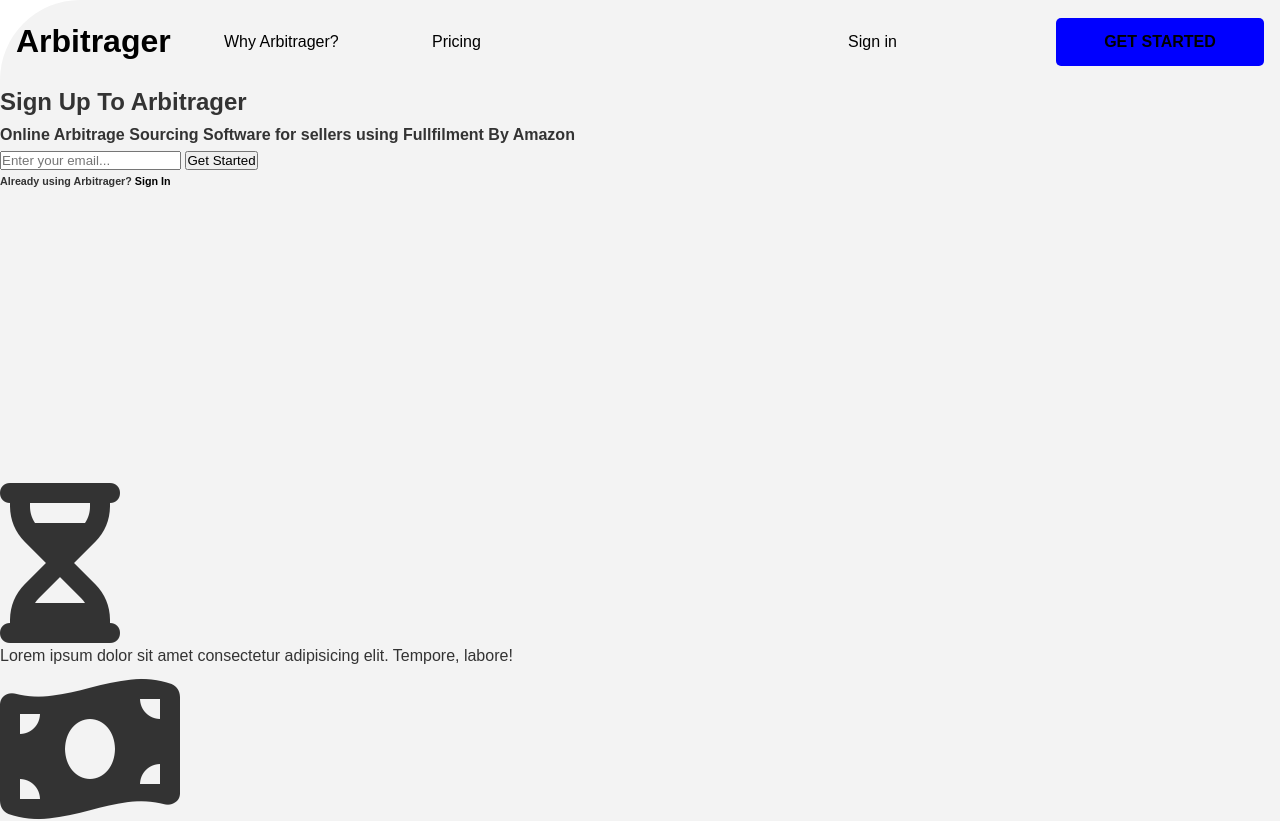
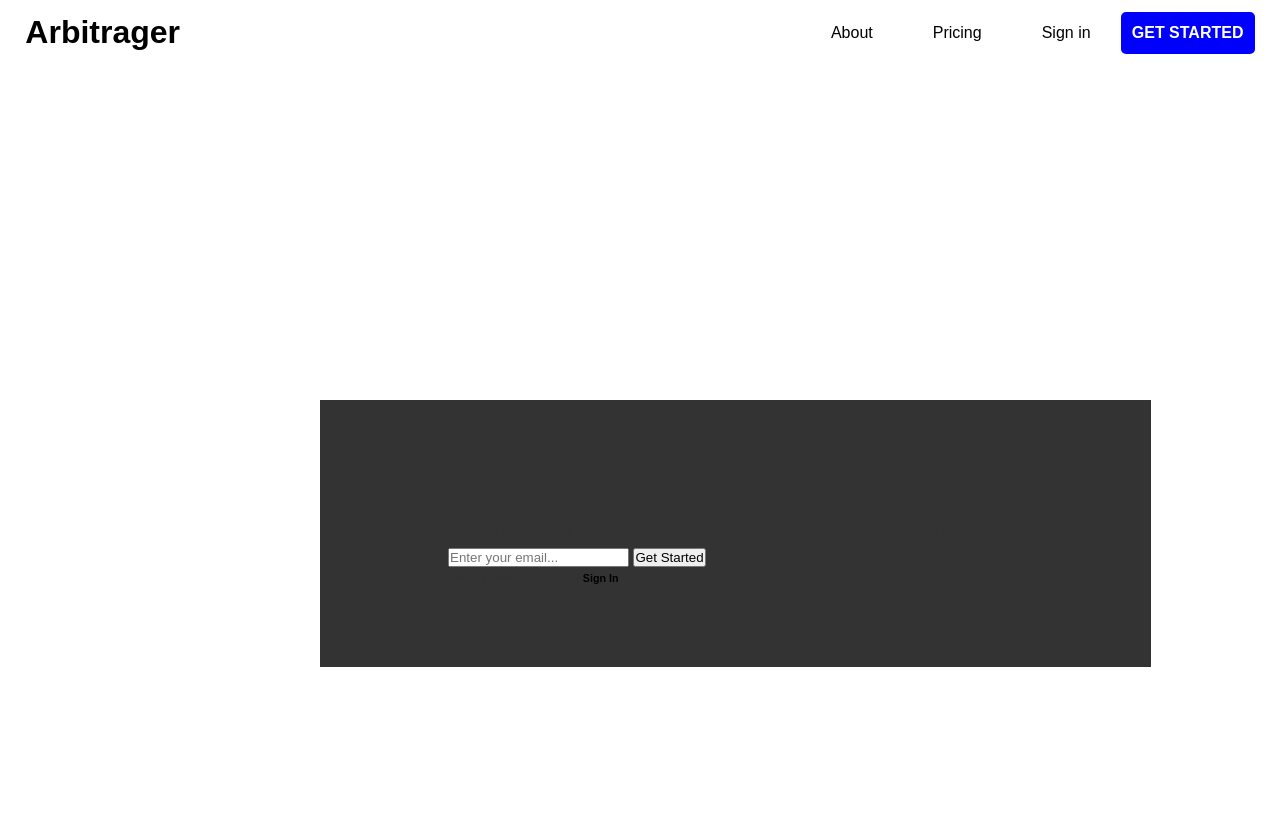
Before and after one commit to Ryan-Daly/Web_Scraper, a plain HTML site: page index.html in a window 1280 px wide. Shown: the top 821 px of the page. After the commit the page ends 800 px from the top, so only its background shows below. Drawn offline with Linux system fonts and the light colour scheme.

Commit message:
nav bar layout

```diff
--- a/css/style.css
+++ b/css/style.css
@@ -18,49 +18,47 @@
 
 a {
     text-decoration: none;
-    color: #000000;
+    color: black;
 }
-
-ul {
-    list-style: none;
-}
-
-/* img {
-    max-width: 100%;
-} */
 
 .main-container {
     display: grid;
-    max-width: auto;
-    margin: auto;
     overflow: hidden;
-    background-color: #f3f3f3;
-    border-radius: 80px 0px;
+
 }
 
-
 .navbar {
-    display: grid;
-    grid-gap: 0px;
-    grid-template-columns: 1fr 5fr;
+    display: flex;
+    flex-wrap: nowrap;
+    justify-content: space-around;
     align-items: center;
-    padding: 1rem;
-    width: 100%;
+    flex-basis: 100%;
 }
 
 .nav-main {
-    display: grid;
-    grid-template-columns: 1fr 2fr 1fr 1fr;
+    display: flex;
+    flex-wrap: nowrap;
+    justify-content: flex-end;
     align-items: center;
+    flex-basis: 80%;
 }
 
-.logo {
-    font-size: 2rem;
+.nav-main a {
+    padding: 20px 30px;
 }
 
-.listitem-4 {
+.nav-main a:visited {
+    color: black;
+}
+
+h1.logo {
+    font-size: 2rem;
+    justify-content: start;
+}
+
+a.nav-get-started {
     color: #ffffff;
-    padding: 0.7rem;
+    padding: 0.5rem 0.7rem;
     background: blue;
     border-radius: 5px;
     text-align: center;
@@ -69,6 +67,23 @@
 
 }
 
+/* main body */
+
 .top-container {
-    min-height: 400px;
+    display: grid;
+    /* grid-template-columns: 1fr 3fr 1fr;
+    grid-template-rows: 1fr 3fr 1fr; */
+    justify-items: center;
+    align-items: center;
+    justify-content: center;
+    align-content: center;
 }
+
+.body-container {
+    background-color: #333333;
+    padding: 5rem 8rem;
+    position: fixed;
+    top: 50%;
+    left: 25%;
+
+}
--- a/index.html
+++ b/index.html
@@ -14,16 +14,17 @@
         <!-- Navigation -->
         <nav class="navbar">
             <h1 class="logo"><a href="#">Arbitrager</a></h1>
-            <ul class="nav-main">
-                <li class="listitem-1"><a href="#">Why Arbitrager?</a></li>
-                <li class="listitem-2"><a href="#">Pricing</a></li>
-                <li class="listitem-3"><a href="login.html">Sign in</a></li>
-                <li class="listitem-4"><a href="login.html">Get Started</a></li>
-            </ul>
+            <div class="nav-main">
+                <a class="nav-about" href="#">About</a>
+                <a class="nav-price" href="#">Pricing</a>
+                <a class="nav-signin" href="login.html">Sign in</a>
+                <a class="nav-get-started" href="login.html">Get Started</a>
+            </div>
         </nav>
 
         <!-- Top Box -->
         <section class="top-container">
+            <div class="body-container">
                 <div class="top-box heading">
                     <h1>Sign Up To Arbitrager</h1>
                     <h4>Online Arbitrage Sourcing Software for sellers using Fullfilment By Amazon</h4>
@@ -37,9 +38,10 @@
                         <span><a href="login.html">Sign In</a></span>
                     </h6>
                 </div>
+            </div>
         </section>
 
-        <!-- Feature Box -->
+        <!-- Feature Box
         <section class="feature-container">
             <div class="feature feature-a">
                 <i class="fas fa-hourglass-half fa-10x"></i>
@@ -53,10 +55,10 @@
                 <i class="fas fa-arrow-up fa-10x"></i>
                 <p>High ROI, Lorem ipsum dolor sit amet consectetur adipisicing elit. Excepturi accusamus voluptatibus pariatur similique fuga laudantium officia, sapiente ut tempora deleniti.</p>
             </div>
-        </section>
+        </section> -->
 
         <!-- Prices -->
-        <section class="price-container">
+        <!-- <section class="price-container">
             <div class="price-box-a">
                 <h4>Starter</h4>
                 <p class="price">£2</p>
@@ -87,23 +89,23 @@
                     <li>feature 4</li>
                 </ul>
             </div>
-        </section>
+        </section> -->
 
         <!-- Call To Action -->
-        <section class="call-to-action">
+        <!-- <section class="call-to-action">
             <input type="email" name="Email" placeholder="Enter your email...">
             <button type="submit"><a href="#"></a> Get Started</button>
-        </section>
+        </section> -->
 
         <!-- Footer -->
         <footer>
-            <p>Arbitrager &copy; 2019</p>
+            <!-- <p>Arbitrager &copy; 2019</p> -->
             <!-- Social Media Links -->
-            <div class="social-container">
+            <!-- <div class="social-container">
                 <a href="#" target="_blank"><i class="fab fa-facebook fa-2x"></i></a>
                 <a href="#" target="_blank"><i class="fab fa-instagram fa-2x"></i></a>
                 <a href="#" target="_blank"><i class="fab fa-facebook-messenger fa-2x"></i></a>
-            </div>
+            </div> -->
         </footer>
     </div>
     <!-- /.container div -->
```
Lines whose indentation alone changed are shown as unchanged.
